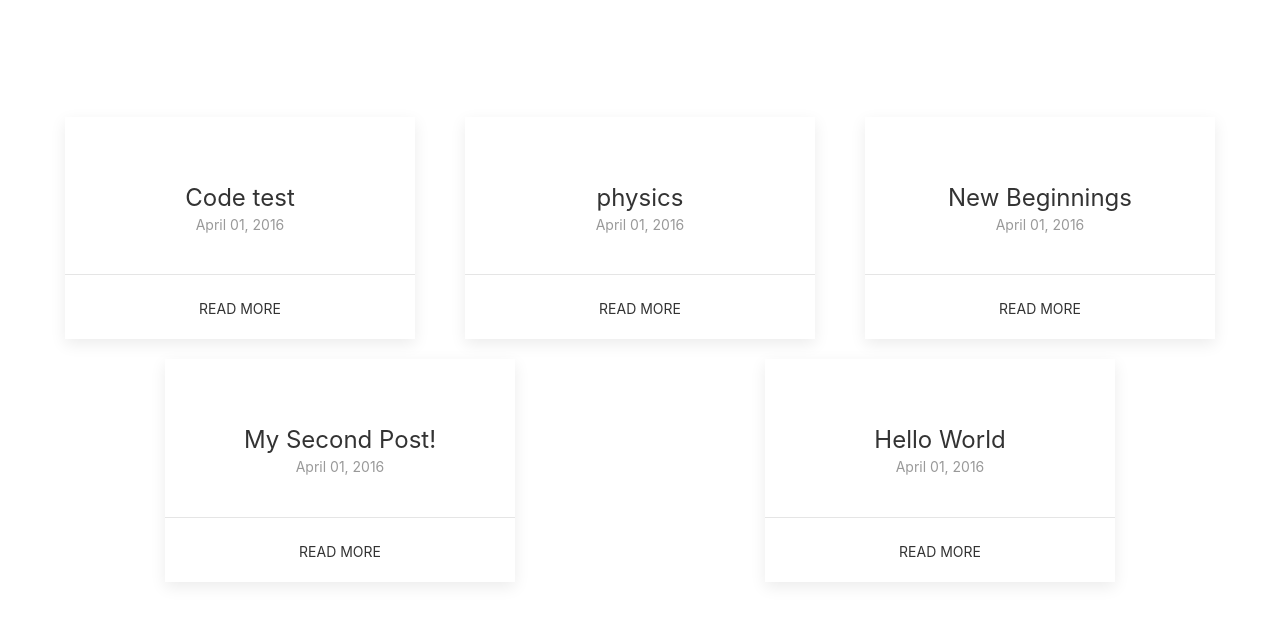
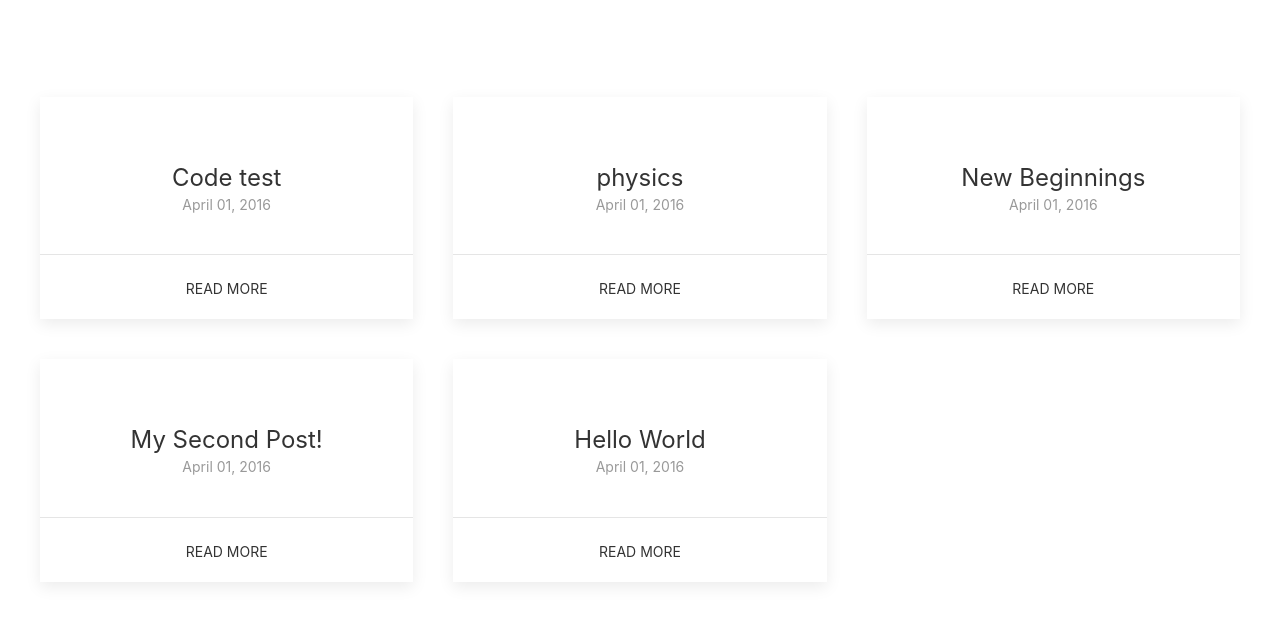
Before and after one commit to dmharrington03/blog-test, a Gatsby site: page / in a window 1280 px wide. Shown: the part 83-706 px from the top of the page. Built offline with nearby package versions, Linux system fonts and the light colour scheme; Gatsby itself is replaced by a stand-in of ours.

Commit message:
Moved from flex to grid display

```diff
--- a/src/components/article-card.js
+++ b/src/components/article-card.js
@@ -4,7 +4,7 @@ export default function ArticleCard (props) {
 
     const format = (
             <div className="uk-card uk-card-default uk-card-hover
-                            uk-padding-remove uk-margin-top">
+                            uk-padding-remove">
                 <div className="uk-card-media-top">
                     <img src="" height="auto"/>
                 </div>
--- a/src/customstyle.css
+++ b/src/customstyle.css
@@ -9,7 +9,3 @@
     width: 100%;
     height: 100%;
 }
-
-.uk-card {
-    width: 350px;
-}
--- a/src/pages/index.js
+++ b/src/pages/index.js
@@ -30,12 +30,14 @@ const BlogIndex = ({ data, location }) => {
     <div>
       <TitleBar />
       <div className="uk-container uk-margin-top">
-        <div className="uk-flex uk-flex-around uk-flex-wrap uk-flex-center uk-text-center">
+        <div className="uk-grid uk-text-center" data-uk-grid>
             {posts.map(post => {
               const title = post.frontmatter.title || post.fields.slug
 
               return (
+                <div className="uk-width-1-3@m uk-width-1-2@s">
                   <ArticleCard title={ title } to={ post.fields.slug }/>
+                </div>
               )
             })}
         </div>
```
Lines whose indentation alone changed are shown as unchanged.
